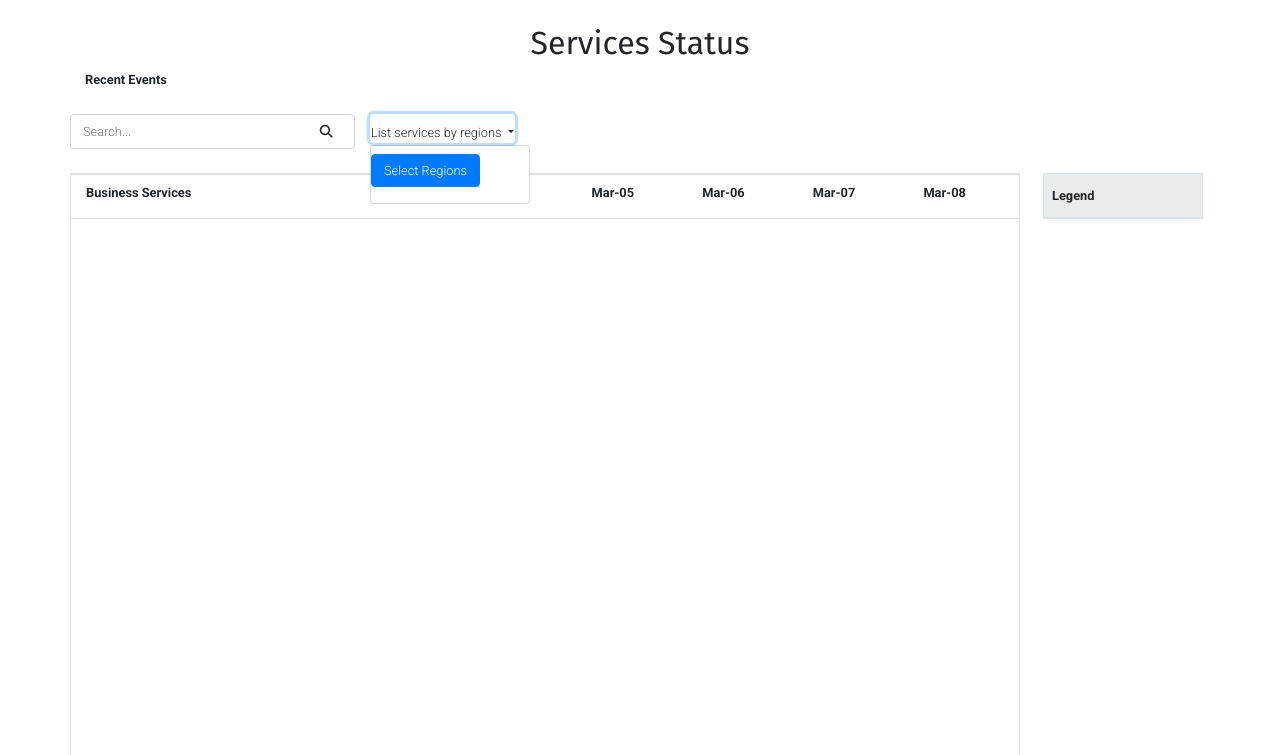
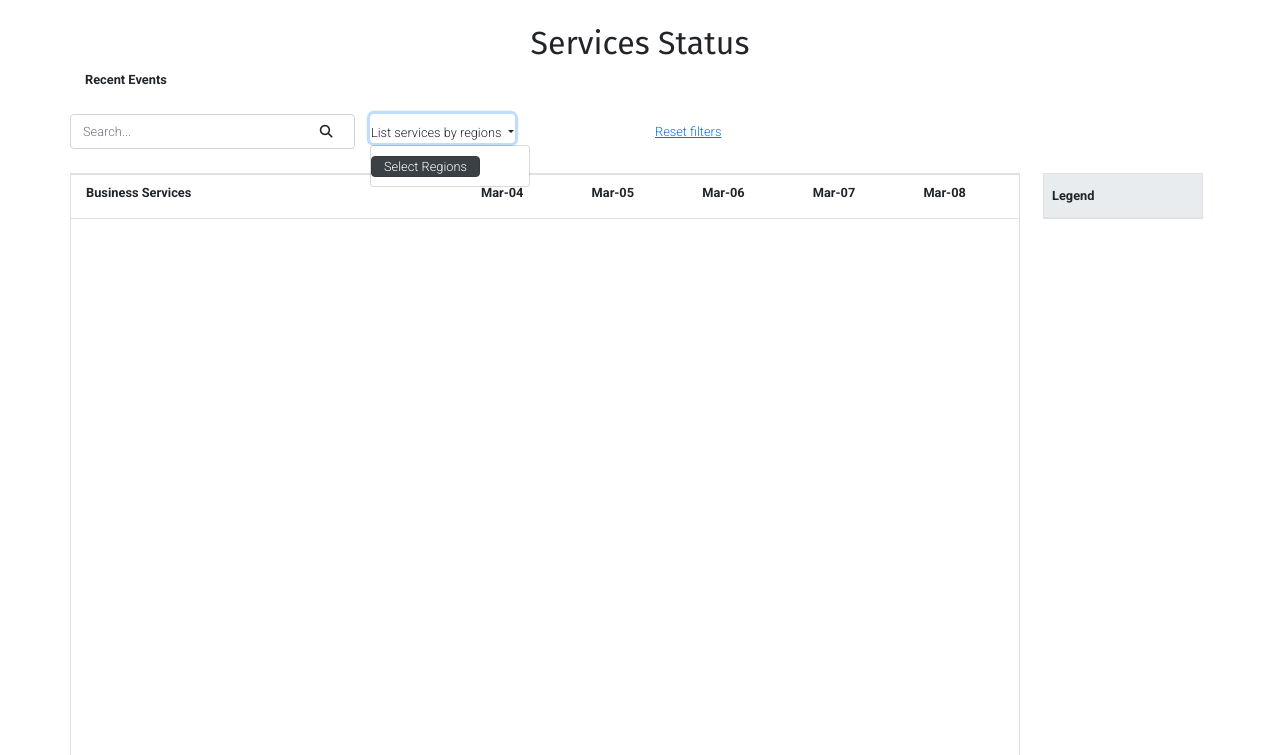
Before and after one commit to randomstylez/capstone1, a Django app: page /status/ in a window 1280 px wide, after a click on "List services by regions". Shown: the part 50-805 px from the top of the page. Run offline with Django 3.2, Linux system fonts and the light colour scheme; data that the repository does not hold is empty; some libraries are stand-ins or nearby versions.

Commit message:
Updated Select Regions button and made some improvements to frontend

```diff
--- a/status/static/status/css/style.css
+++ b/status/static/status/css/style.css
@@ -10,6 +10,11 @@ body{
 #logo{
     width: auto;
     height: 2.5rem;
+}
+
+.link{
+    color: #0373fc;
+    text-decoration: underline;
 }
 
 .navbar-nav .active{
@@ -108,11 +113,6 @@ a:hover
 
 #arrows p{
     display: inline;
-}
-
-#control_section a, #incidents_data a, #reg_confirmation a{
-    color: #0373fc;
-    text-decoration: underline;
 }
 
 .inactive{
--- a/status/templates/status/services_status.html
+++ b/status/templates/status/services_status.html
@@ -66,12 +66,17 @@
                               </label>
                           </div>
                           {% endfor %}
-                          <button type="submit" name="regions_select" class="btn btn-primary mb-2">Select Regions</button>
+                          <button type="submit" name="regions_select" class="btn btn-dark py-0">Select Regions</button>
                       </form>
                       <!--End of list of regions from DB-->
                   </div>
               </div>
               <!--End of Regions Dropdown-->
+        </div>
+        <div class="col-3 d-flex align-items-center">
+            <a href="/status" class="link">
+                <p class="m-0">Reset filters</p>
+            </a>
         </div>
     </div>
 </div>
--- a/status/templates/status/subscription.html
+++ b/status/templates/status/subscription.html
@@ -15,7 +15,7 @@
                         <h3>You have been registered to receive status updates for the selected services</h3>
                         <h1>Thank you!</h1>
                          <a href="/status">
-                            <p class="mb-0">Go to services status page</p>
+                            <p class=" link mb-0">Go to services status page</p>
                         </a>
                     </div>
                 {% else %}
```
Also changed, not shown: status/templates/status/sh_details.html (+4 -4 lines), status/templates/status/ss_history_visualization.html (+6 -5 lines).
